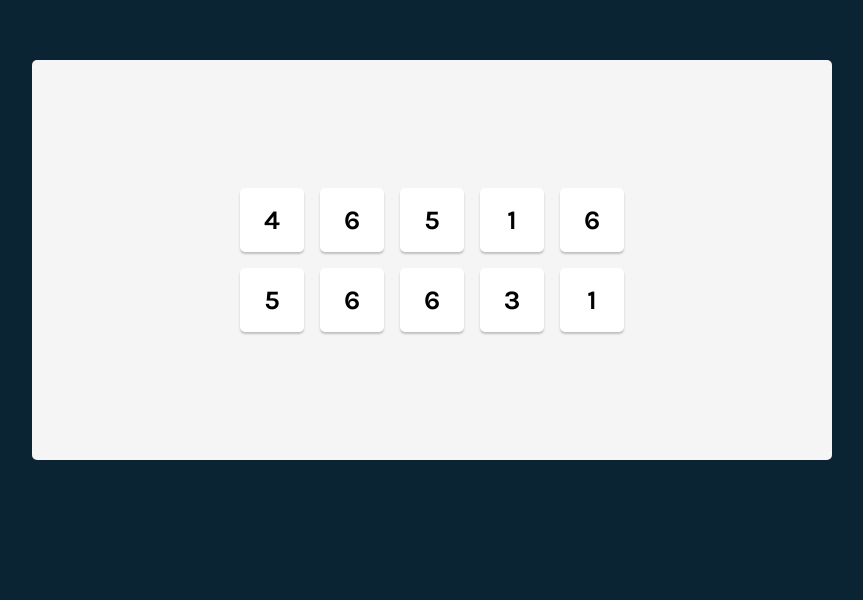
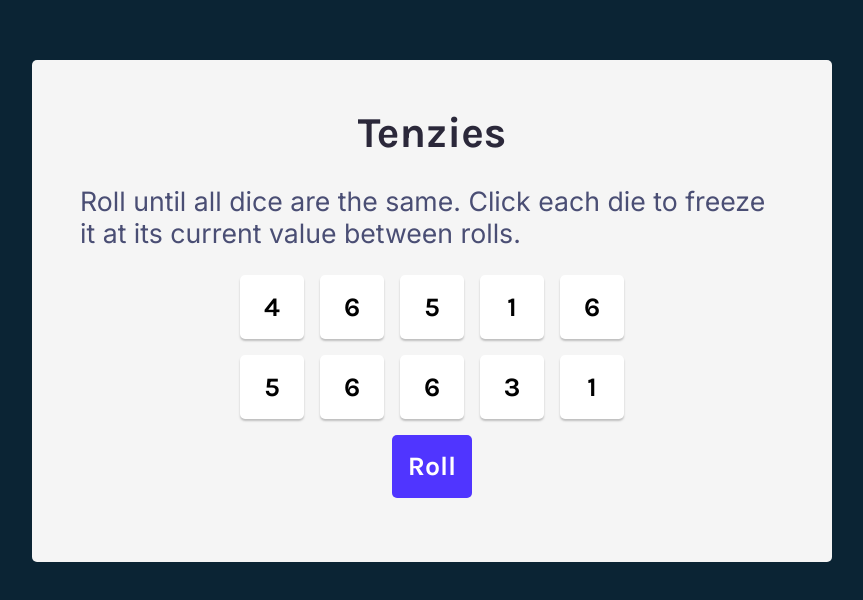
Before and after one commit to AaronBPaden/mca-scrimba-tenzies, a React (Create React App) app: page / in a window 1280 px wide. Shown: the part 140-740 px from the top of the page, without its empty margins (208-1071 px from the left). Built offline with nearby package versions, Linux system fonts and the light colour scheme.

Commit message:
Finish implementing game.

```diff
--- a/public/css/style.css
+++ b/public/css/style.css
@@ -8,6 +8,11 @@ body {
 	background: #0B2434;
 }
 
+h1 {
+	padding: 0;
+	margin: 0;
+}
+
 /* main section */
 
 .main {
@@ -15,11 +20,24 @@ body {
 	flex-direction: column;
 	align-items: center;
 	justify-content: center;
+	padding: 3rem;
 	margin: calc(50vh - 200px) auto;
-	height: 400px;
 	max-width: 800px;
 	background: #F5F5F5;
 	border-radius: 5px;
+}
+
+.title {
+	font-family: "Karla", serif;
+	font-size: 32pt;
+	font-weight: bold;
+	color: #2B283A;
+}
+
+.directions {
+	font-family: Inter, serif;
+	font-size: 20pt;
+	color: #4A4E74;
 }
 
 .die-container {
@@ -46,3 +64,23 @@ body {
 .die.held {
 	background: #59E391;
 }
+
+button {
+	margin: 1rem;
+	padding: 1rem;
+	background: #5035FF;
+	color: white;
+	border: none;
+	border-radius: 5px;
+	font-family: Karla, serif;
+	font-size: 20pt;
+	font-weight: bold;
+}
+
+button:hover {
+	filter: grayscale(20%);
+}
+
+button:active {
+	filter: grayscale(40%);
+}
--- a/src/App.js
+++ b/src/App.js
@@ -1,5 +1,6 @@
 import { useState, useEffect } from 'react';
 import Die from './components/Die';
+import RollButton from './components/RollButton';
 function App() {
   const [dice, setDice] = useState(() => [...Array(10).keys()].map(
     (el, i) => ({id: i+1, num: 1, held: false})
@@ -13,12 +14,19 @@ function App() {
   // Always roll dice once to start.
   useEffect(rollDice, []);
 
+  const resetDice = () => {
+    setDice(prev => prev.map(die => ({...die, held: false})));
+    rollDice();
+  };
+
   const switchHeld = (id) => {
     setDice(prev => prev.map(el => el.id === id ? {...el, held: !el.held} : el));
   };
 
   return (
     <main className="main">
+      <h1 className="title">Tenzies</h1>
+      <p className="directions">Roll until all dice are the same. Click each die to freeze it at its current value between rolls.</p>
       <div className="die-container">
         {dice.map((el) => <Die
           key={el.id}
@@ -27,6 +35,11 @@ function App() {
           handleClick={() => switchHeld(el.id)}
         />)}
       </div>
+      <RollButton
+        dice={dice}
+        rollDice={rollDice}
+        resetDice={resetDice}
+      />
     </main>
   );
 }
--- /dev/null
+++ b/src/components/RollButton.js
@@ -0,0 +1,14 @@
+const RollButton = (props) => {
+	const gameFinished = () => {
+		const testNum = props.dice[0].num;
+		return(
+			props.dice.filter(die => die.held
+				&& (die.num === testNum))
+					.length === 10
+		);
+	};
+	return (
+		<button onClick={() => gameFinished() ? props.resetDice() : props.rollDice()}>{gameFinished() ? 'Reset Game' : 'Roll'}</button>
+	);
+};
+export default RollButton;
```
